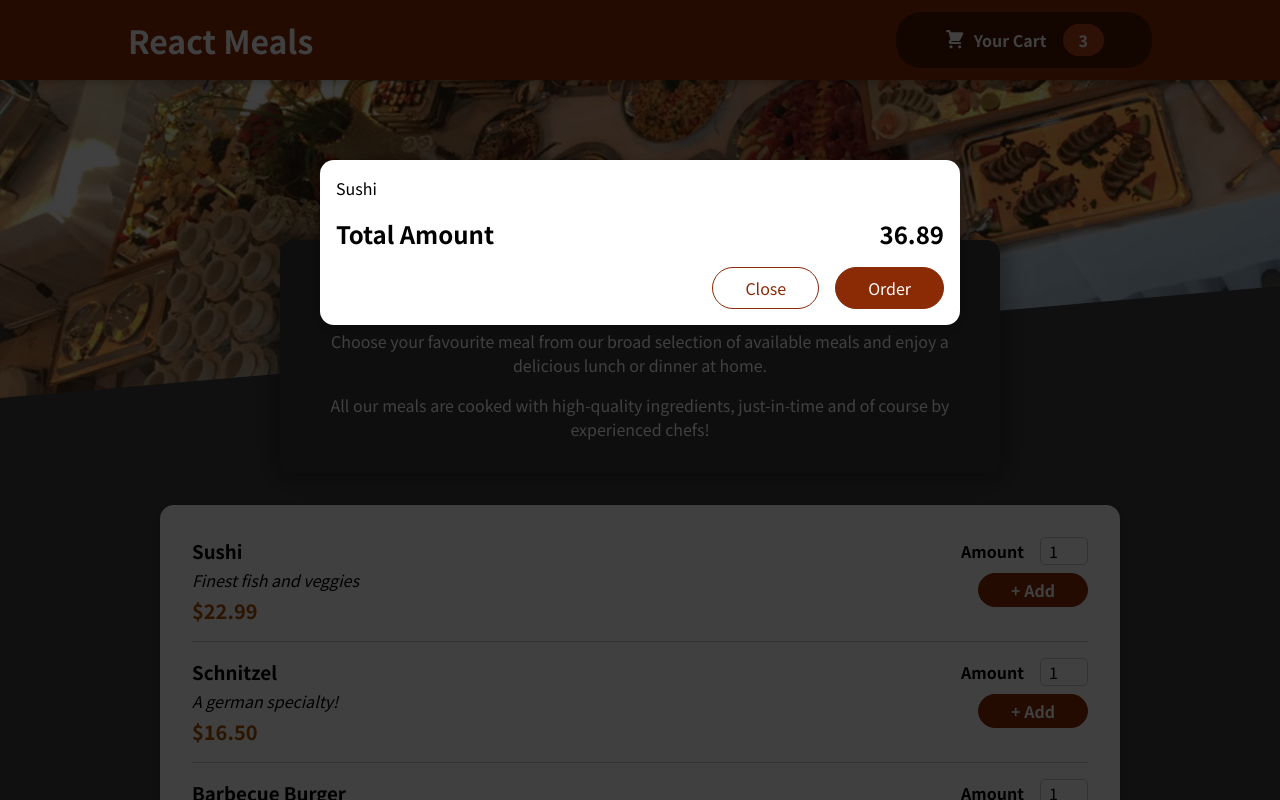
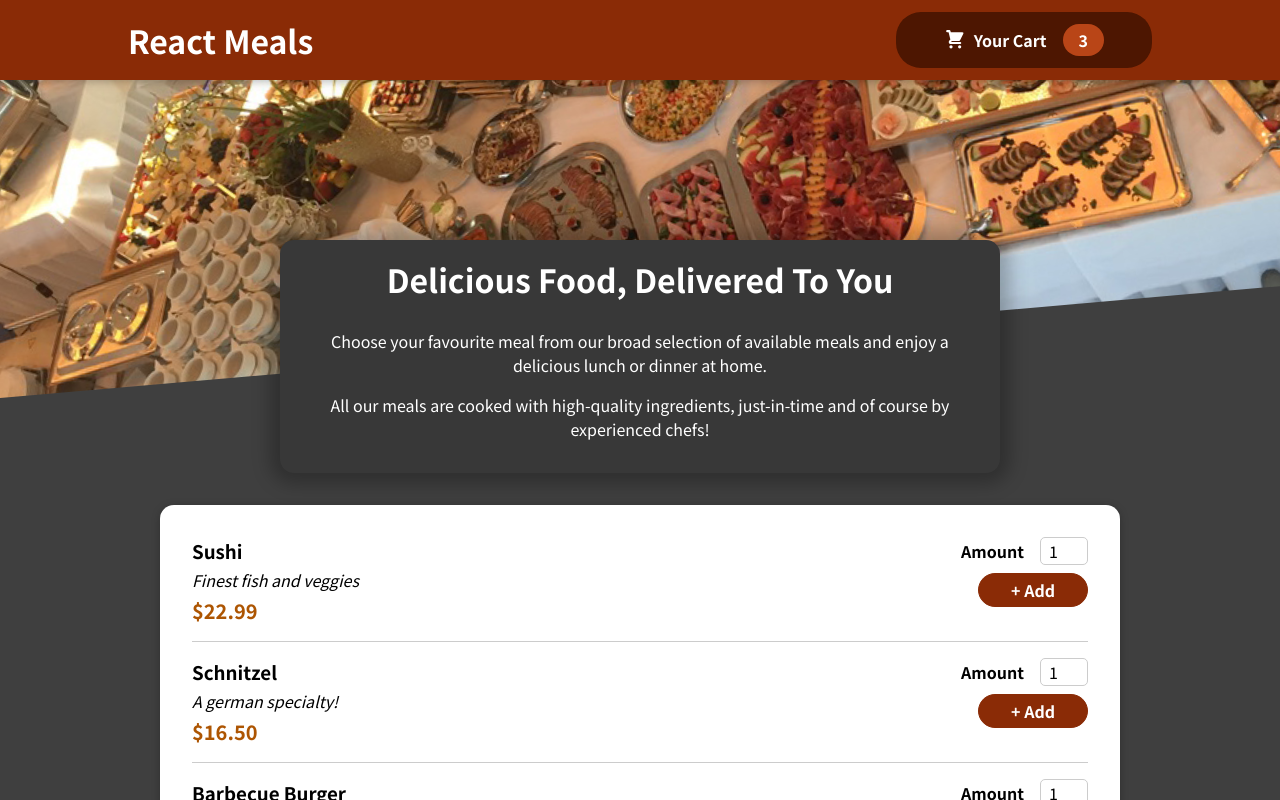
Before and after one commit to SwarajKaran/React-Meals, a React (Create React App) app: page / in a window 1280 px wide. Shown: the top 800 px of the page. Built offline with nearby package versions, Linux system fonts and the light colour scheme.

Commit message:
Shopping cart open/close functionality

```diff
--- a/src/App.js
+++ b/src/App.js
@@ -1,12 +1,19 @@
-import React, { Fragment } from 'react';
+import React, { Fragment, useState } from 'react';
 import Cart from './components/Cart/Cart';
 import Header from './components/Layout/Header';
 import Meals from './components/Meals/Meals';
 function App() {
+  const [cartIsShown, setCartIsShown] = useState(false);
+  const showCartHandler = () => {
+    setCartIsShown(true);
+  };
+  const hideCartHandler = () => {
+    setCartIsShown(false);
+  };
   return (
     <Fragment>
-      <Cart />
-      <Header />
+      {cartIsShown && <Cart onClose={hideCartHandler} />}
+      <Header onShowCart={showCartHandler} />
       <main>
         <Meals />
       </main>
--- a/src/components/Cart/Cart.js
+++ b/src/components/Cart/Cart.js
@@ -1,7 +1,7 @@
 import React from 'react';
 import Modal from '../UI/Modal';
 import classes from './Cart.module.css';
-const Cart = () => {
+const Cart = (props) => {
   const cartItems = (
     <ul className={classes['cart-items']}>
       {[{ id: 'c1', name: 'Sushi', amount: 2, price: 12.9 }].map((item) => (
@@ -10,14 +10,16 @@
     </ul>
   );
   return (
-    <Modal>
+    <Modal onClose={props.onClose}>
       {cartItems}
       <div className={classes.total}>
         <span>Total Amount</span>
         <span>36.89</span>
       </div>
       <div className={classes.actions}>
-        <button className={classes['button--alt']}>Close</button>
+        <button className={classes['button--alt']} onClick={props.onClose}>
+          Close
+        </button>
         <button className={classes.button}>Order</button>
       </div>
     </Modal>
--- a/src/components/Layout/Header.js
+++ b/src/components/Layout/Header.js
@@ -7,7 +7,7 @@
     <React.Fragment>
       <header className={classes.header}>
         <h1>React Meals</h1>
-        <HeaderCartButton />
+        <HeaderCartButton onClick={props.onShowCart} />
       </header>
       <div className={classes['main-image']}>
         <img src={mealsImg} alt="a table full of foods!" />
--- a/src/components/Layout/HeaderCartButton.js
+++ b/src/components/Layout/HeaderCartButton.js
@@ -2,9 +2,9 @@
 import CartIcon from '../Cart/CartIcon';
 import classes from './HeaderCartButton.module.css';
 
-const HeaderCartButton = () => {
+const HeaderCartButton = (props) => {
   return (
-    <button className={classes.button}>
+    <button className={classes.button} onClick={props.onClick}>
       <span className={classes.icon}>
         <CartIcon />
       </span>
--- a/src/components/UI/Modal.js
+++ b/src/components/UI/Modal.js
@@ -2,7 +2,7 @@
 import classes from './Modal.module.css';
 import ReactDOM from 'react-dom';
 const Backdrop = (props) => {
-  return <div className={classes.backdrop}></div>;
+  return <div className={classes.backdrop} onClick={props.onClose}></div>;
 };
 const ModalOverlay = (props) => {
   return (
@@ -15,7 +15,10 @@
 const Modal = (props) => {
   return (
     <Fragment>
-      {ReactDOM.createPortal(<Backdrop />, portalElement)}
+      {ReactDOM.createPortal(
+        <Backdrop onClose={props.onClose} />,
+        portalElement
+      )}
       {ReactDOM.createPortal(
         <ModalOverlay>{props.children}</ModalOverlay>,
         portalElement
```
